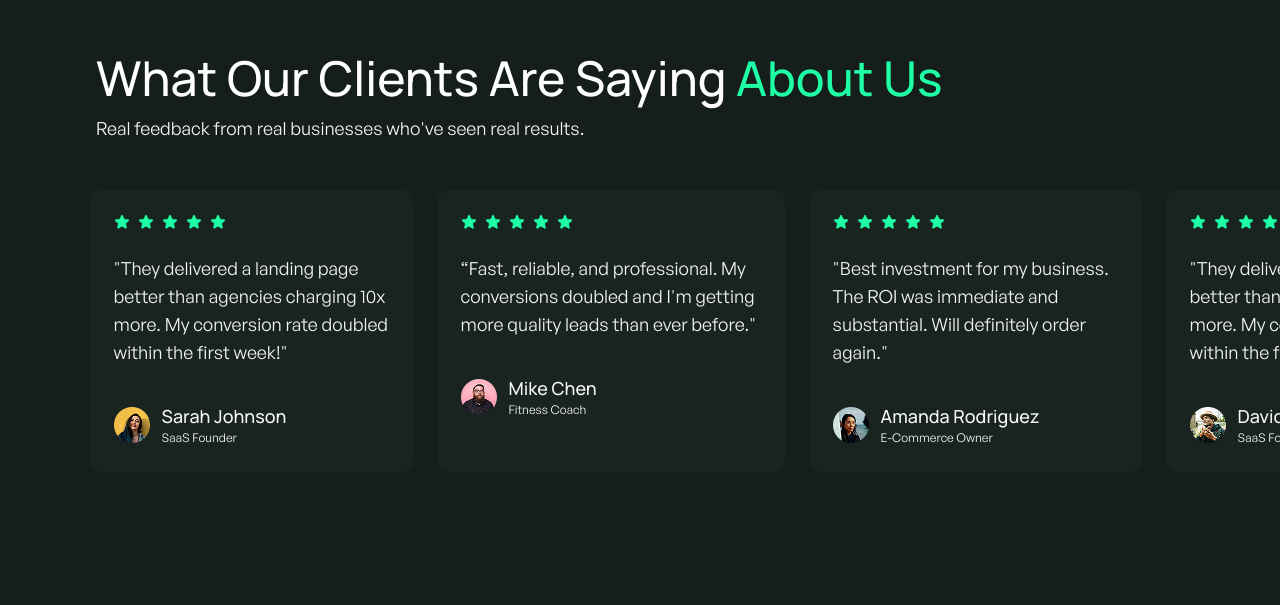
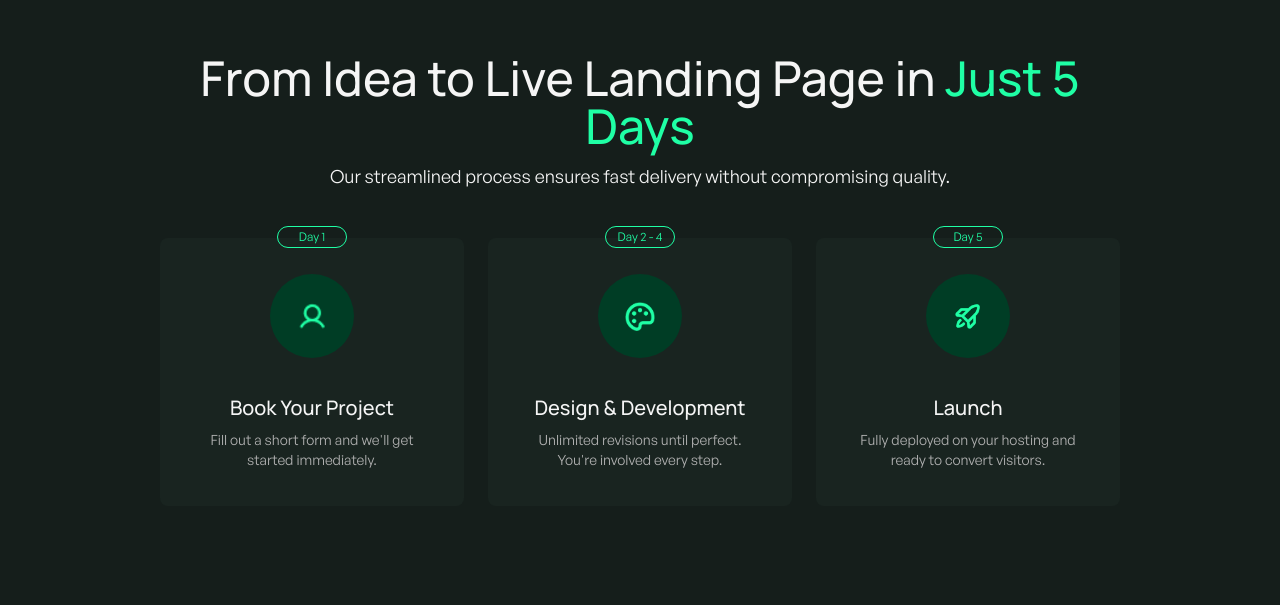
Before and after one commit to ei-shadi/Ena_Ema_Technologies, a Next.js app: page / in a window 1280 px wide. Shown: the part 1695-2300 px from the top of the page. Built offline with nearby package versions, Linux system fonts and the light colour scheme.

Commit message:
From Idea To Live Section Completed

```diff
--- a/src/app/page.js
+++ b/src/app/page.js
@@ -1,4 +1,5 @@
 import AboutUs from "@/components/AboutUs";
+import FromIdea from "@/components/FromIdea";
 import GotQuestion from "@/components/GotQuestion";
 import Hero from "@/components/Hero";
 import ReadyToTurn from "@/components/ReadyToTurn";
@@ -27,11 +28,13 @@ const Home = () => {
       <section></section>
 
       {/* From Idea Section */}
-      <section></section>
+      <section className="bg-[#151E1B] py-16 lg:py-[120px]">
+<FromIdea />
+      </section>
 
       {/* About Us Section */}
       <section className="bg-[#151E1B] py-16 lg:py-[120px]">
-<AboutUs />
+    <AboutUs />
       </section>
 
       {/* Got Questions Section */}
--- /dev/null
+++ b/src/components/FromIdea.jsx
@@ -0,0 +1,90 @@
+import Image from "next/image";
+import User from "../../public/assets/icons/User.png"
+import Palette from "../../public/assets/icons/Palette.png"
+import RocketLaunch from "../../public/assets/icons/RocketLaunch.png"
+
+
+const FromIdea = () => {
+  return (
+    <section className=" text-[#F5F5F5] text-center">
+
+      {/* From Idea Title Container */}
+<div className="pb-12 w-[90%] md:w-[88%] lg:w-[70%] mx-auto">
+<h1 className="text-4xl lg:text-5xl w-[330px] md:w-[550px] lg:w-full mx-auto font-medium font-manrope pb-3">From Idea to Live Landing Page in <span className="text-[#1FFFA5]">Just 5 Days</span></h1>
+<p className="text-sm md:text-lg w-[330px] md:w-[430px] lg:w-full mx-auto">Our streamlined process ensures fast delivery without compromising quality.</p>
+</div>
+
+
+{/* From Idea Card Container */}
+<div className="flex flex-col lg:flex-row justify-center items-center gap-9 lg:gap-6 md:w-[88%] lg:w-full max-w-[75%] mx-auto">
+
+{/* Card-1 */}
+<div className="w-[361px] md:w-[450px] lg:w-[350px] p-9 bg-[#192420] rounded-lg relative">
+    {/* badge */}
+    <div className="w-[70px] absolute -top-3 left-1/2 -translate-x-1/2">
+      <p className="border-[#1FFFA5] border-[1px] py-[2px] text-[#1FFFA5] rounded-full text-xs">Day 1</p>
+    </div>
+
+{/* avatar */}
+<div className="bg-[#003D25] rounded-full w-[84px] h-[84px] mx-auto mb-9 flex items-center justify-center">
+<Image src={User} alt="User" width={30} className=""/>
+</div>
+
+{/* description */}
+<div>
+  <h5 className="text-xl font-medium font-manrope pb-2">Book Your Project</h5>
+  <p className="text-[#B2B2B2] text-sm w-[300px] md:w-[350px] lg:w-[232px] mx-auto">Fill out a short form and we'll get started immediately.</p>
+</div>
+
+</div>
+
+
+{/* Card-2 */}
+<div className="w-[361px] md:w-[450px] lg:w-[350px] p-9 bg-[#192420] rounded-lg relative">
+    {/* badge */}
+    <div className="w-[70px] absolute -top-3 left-1/2 -translate-x-1/2">
+      <p className="border-[#1FFFA5] border-[1px] py-[2px] text-[#1FFFA5] rounded-full text-xs">Day 2 - 4</p>
+    </div>
+
+{/* avatar */}
+<div className="bg-[#003D25] rounded-full w-[84px] h-[84px] mx-auto mb-9 flex items-center justify-center">
+<Image src={Palette} alt="User" width={30} className=""/>
+</div>
+
+{/* description */}
+<div>
+  <h5 className="text-xl font-medium font-manrope pb-2">Design & Development</h5>
+  <p className="text-[#B2B2B2] text-sm md:w-[350px] lg:w-[232px] mx-auto">Unlimited revisions until perfect. You're involved every step.</p>
+</div>
+
+</div>
+
+
+{/* Card-3 */}
+<div className="w-[361px] md:w-[450px] lg:w-[350px] p-9 bg-[#192420] rounded-lg relative">
+    {/* badge */}
+    <div className="w-[70px] absolute -top-3 left-1/2 -translate-x-1/2">
+      <p className="border-[#1FFFA5] border-[1px] py-[2px] text-[#1FFFA5] rounded-full text-xs">Day 5</p>
+    </div>
+
+{/* avatar */}
+<div className="bg-[#003D25] rounded-full w-[84px] h-[84px] mx-auto mb-9 flex items-center justify-center">
+<Image src={RocketLaunch} alt="User" width={30} className=""/>
+</div>
+
+{/* description */}
+<div>
+  <h5 className="text-xl font-medium font-manrope pb-2">Launch</h5>
+  <p className="text-[#B2B2B2] text-sm md:w-[330px] lg:w-[232px] mx-auto">Fully deployed on your hosting and ready to convert visitors.</p>
+</div>
+
+</div>
+
+</div>
+
+
+    </section>
+  );
+};
+
+export default FromIdea;
--- a/src/components/shared/UserField.jsx
+++ b/src/components/shared/UserField.jsx
@@ -61,6 +61,7 @@ const UserField = ({ glowType = "inset" }) => {
             <input
               type="text"
               className="py-[18px] pl-10 pr-40 md:pr-0 lg:pr-14 text-xs text-[#B2B2B2] border border-[#2A3C36] rounded-[4px] focus:outline-none focus:border-[#1FFFA5]"
+              placeholder="Phone Number"
             />
           </div>
         </div>
```
